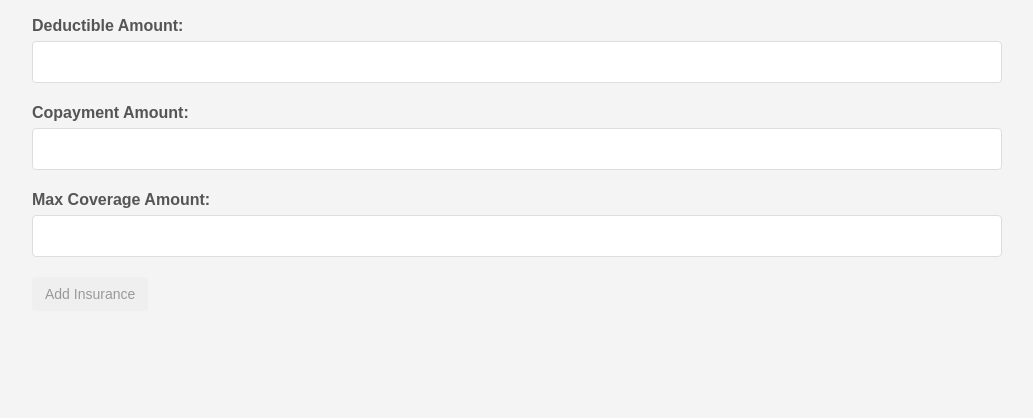
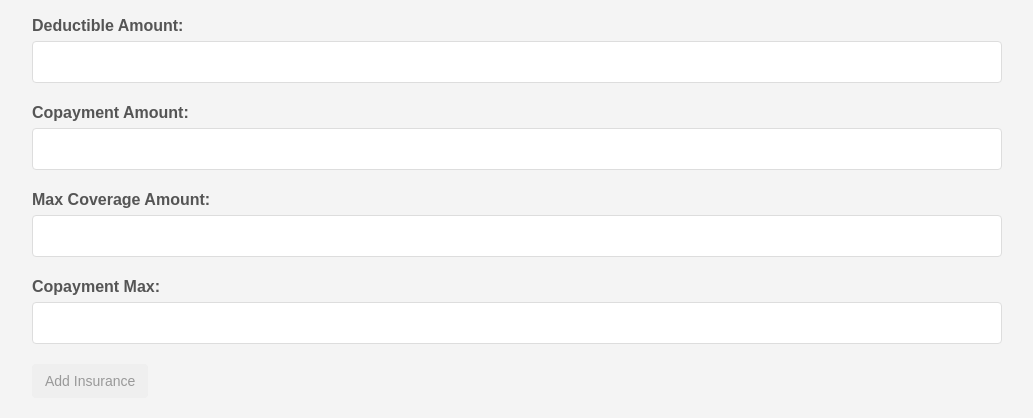
Before and after one commit to bassel-hammad/HCIS-Front-End, a Flask app: page /patient in a window 1280 px wide. Shown: the part 415-833 px from the top of the page, without its empty margins (123-1156 px from the left). Before the commit the page ends 714 px from the top, so only its background shows below. Run offline with Flask 3, Linux system fonts and the light colour scheme; some libraries are stand-ins or nearby versions.

Commit message:
addinsurance

```diff
--- a/app.py
+++ b/app.py
@@ -43,6 +43,11 @@ def find_all(table_name):
     result=cursor.fetchall()
     data = [dict(row) for row in result]
     return data
+
+def get_var_name(var):
+    for name, value in locals().items():
+        if value is var:
+            return name
 
 @app.route('/')
 def index():
@@ -218,8 +223,44 @@ def patient():
     return render_template('patient.html',patient=[1,2,3,4,5,6,7])
 
 
-@app.route("/add_insurance")
+@app.route("/add_insurance", methods=["POST","GET"])
 def add_insurance():
-    pass
+    msg=""
+    if request.method == "POST":
+        # Retrieve data from the form
+        insurance_company = request.form["insuranceCompany"]
+        policy_number = request.form["policyNumber"]
+        policy_start_date = request.form["policyStartDate"]
+        policy_end_date = request.form["policyEndDate"]
+        deductible_amount = request.form["deductibleAmount"]
+        copayment_amount = request.form["copaymentAmount"]
+        max_coverage_amount = request.form["maxCoverageAmount"]
+        copayment_max = request.form["copaymentMax"]
+        if (deductible_amount<0):
+            msg+='Deductible amount cannot be negative \n '
+        if (copayment_amount<0):
+            msg+="copayment amount cannot  be negative \n"
+        if (max_coverage_amount<0):
+            msg+="max covrage  cannot  be negative \n"
+        if (copayment_max<0):
+            msg+="max copayment  cannot  be negative \n"
+        if msg == "":
+            query_to_get_patient_id="SELECT PatientID FROM Patients WHERER  UserName=%s"
+            cursor.execute(query_to_get_patient_id, (session['username'],))
+            patient_id=cursor.fetchone()
+            if patient_id:
+                patient_id=patient_id[0]
+            # Save the data to the database (you need to implement this part)
+                insert_query = '''INSERT INTO InsurancePolicy ( PolicyNumber, CompanyID, PatientID, PolicyStartDate, PolicyEndDate, DeductibleAmount, CopaymentAmount, MaxCoverageAmount, CopaymentMax)
+                VALUES (%s, %s, %s, %s, %s, %s, %s, %s, %s);
+            '''
+                cursor.execute(insert_query, (policy_number, insurance_company, patient_id, policy_start_date, policy_end_date, deductible_amount, copayment_amount, max_coverage_amount, copayment_max))
+
+                # Commit the transaction
+                connection.commit()
+                msg="Data added successfully"
+    companies_data=find_all("InsuranceCompany")
+    print(companies_data)
+    return render_template('add_insurance.html',message=msg,insurance_companies=companies_data)
 if __name__ == "__main__":
     app.run()
--- a/create_db_tables.py
+++ b/create_db_tables.py
@@ -47,6 +47,7 @@ CREATE TABLE IF NOT EXISTS InsurancePolicy (
     DeductibleAmount INT,
     CopaymentAmount INT,
     MaxCoverageAmount INT,
+    CopaymentMax INT,
     CONSTRAINT fk_patient FOREIGN KEY (PatientID) REFERENCES Patients(PatientID)
 );
 
--- a/templates/add_insurance.html
+++ b/templates/add_insurance.html
@@ -20,7 +20,7 @@
         <select id="insuranceCompany" name="insuranceCompany" class="form-select" required>
           <!-- Populate this dropdown with insurance company options -->
           {% for company in insurance_companies %}
-          <option value="{{ company.CompanyID }}">{{ company.CompanyName }}</option>
+            <option value="{{ company.CompanyID }}">{{ company.CompanyName }}</option>
           {% endfor %}
         </select>
       </div>
@@ -55,6 +55,11 @@
         <input type="number" id="maxCoverageAmount" name="maxCoverageAmount" required>
       </div>
 
+      <div class="form-row">
+        <label for="copaymentMax">Copayment Max:</label>
+        <input type="number" id="copaymentMax" name="copaymentMax" required>
+      </div>
+
       <div class="form-row button-submit">
         <button class="btn btn-login">Add Insurance</button>
       </div>
```
